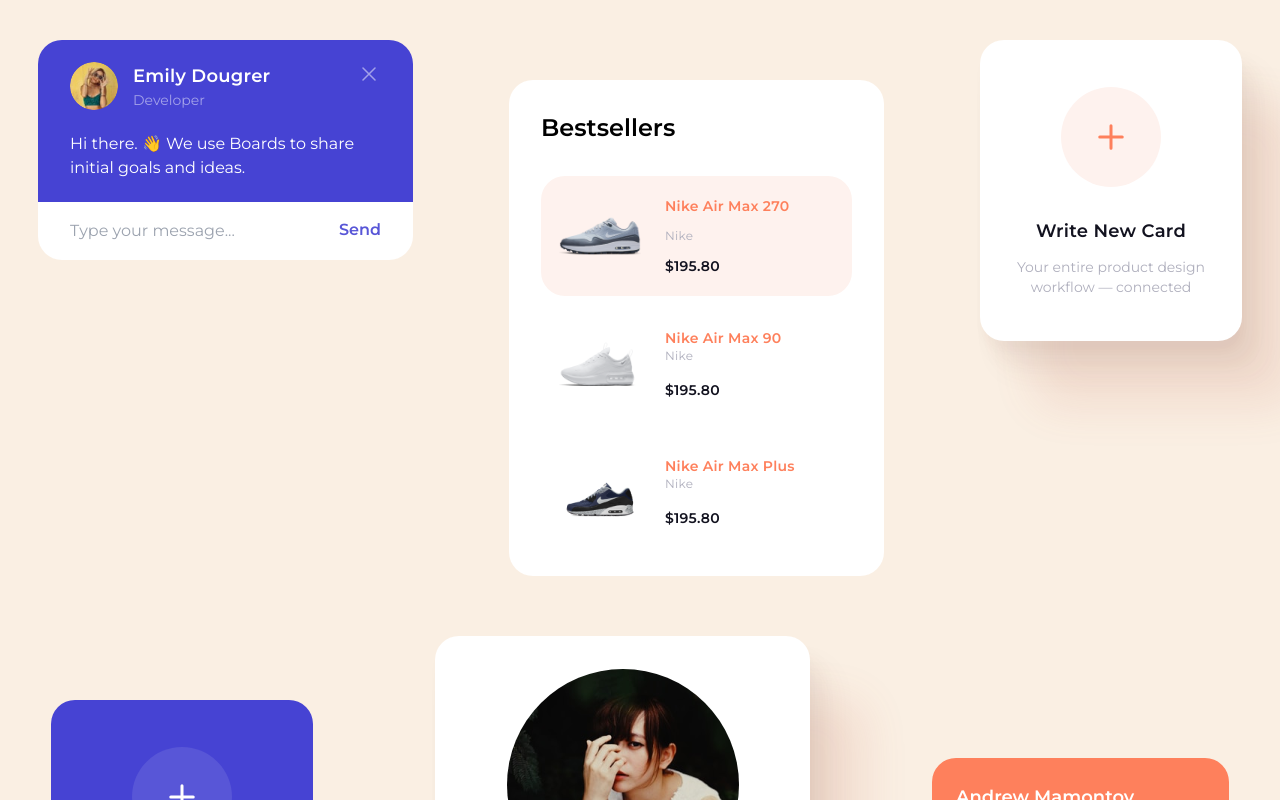
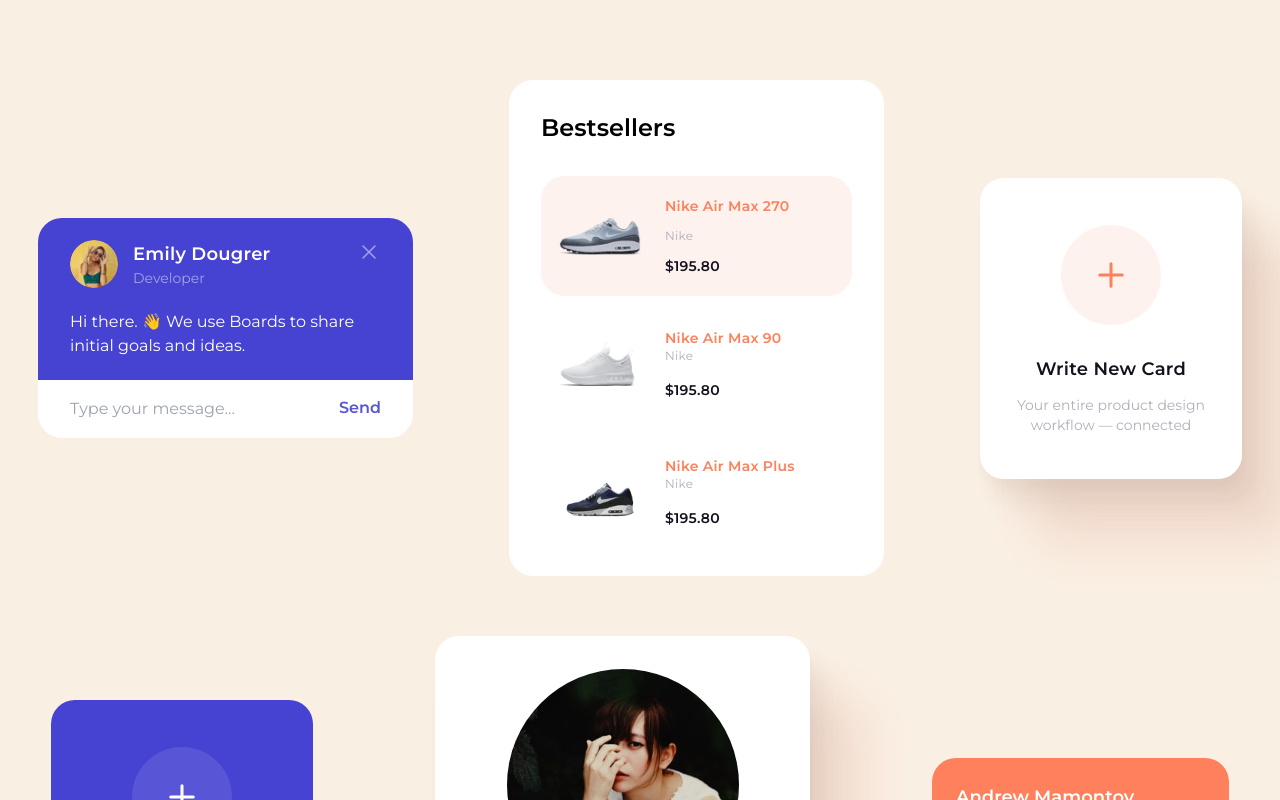
Before and after one commit to saroshfarhan/react-ui-components, a React (Create React App) app: page / in a window 1280 px wide. Shown: the top 800 px of the page. Built offline with nearby package versions, Linux system fonts and the light colour scheme.

Commit message:
minor style changes

```diff
--- a/src/components/Bestsellers.jsx
+++ b/src/components/Bestsellers.jsx
@@ -39,7 +39,7 @@
   return (
     <div
       id="bestsellers"
-      className="my-10 mx-auto w-[375px] rounded-3xl bg-white"
+      className="my-10 mx-auto w-[375px] rounded-3xl bg-white lg:mx-auto"
     >
       <h1 className="pt-8 pl-8 text-left text-2xl font-semibold">
         Bestsellers
--- a/src/components/Chat.jsx
+++ b/src/components/Chat.jsx
@@ -3,7 +3,10 @@
 
 function Chat() {
   return (
-    <div id="chats-content" className="mx-auto h-auto w-[375px] rounded-3xl">
+    <div
+      id="chats-content"
+      className="mx-auto h-auto w-[375px] rounded-3xl lg:my-auto"
+    >
       <div id="profile-details" className="rounded-t-3xl bg-[#4643D3]">
         <div id="profile" className="flex py-[22px] px-[32px]">
           <img
--- a/src/components/Creditcard.jsx
+++ b/src/components/Creditcard.jsx
@@ -35,7 +35,7 @@
           xmlns="http://www.w3.org/2000/svg"
           fill="none"
           viewBox="0 0 24 24"
-          strokeWidth={2}
+          strokeWidth={2.5}
           stroke="#000000"
           className="ml-7 h-4 w-4"
         >
--- a/src/components/NewCard.jsx
+++ b/src/components/NewCard.jsx
@@ -10,7 +10,7 @@
     <>
       <div
         id="new-card-light-container"
-        className="mx-auto h-[301px] w-[262px] rounded-3xl bg-white py-px"
+        className="mx-auto h-[301px] w-[262px] rounded-3xl bg-white py-px lg:my-auto"
         style={shadow}
       >
         <div
--- a/src/components/Profile.jsx
+++ b/src/components/Profile.jsx
@@ -10,7 +10,7 @@
   return (
     <div
       id="profile-container"
-      className="mx-auto h-[496px] w-[375px] rounded-3xl bg-white py-px"
+      className="mx-auto h-[496px] w-[375px] rounded-3xl bg-white py-px lg:my-auto"
       style={shadow}
     >
       <div
```
